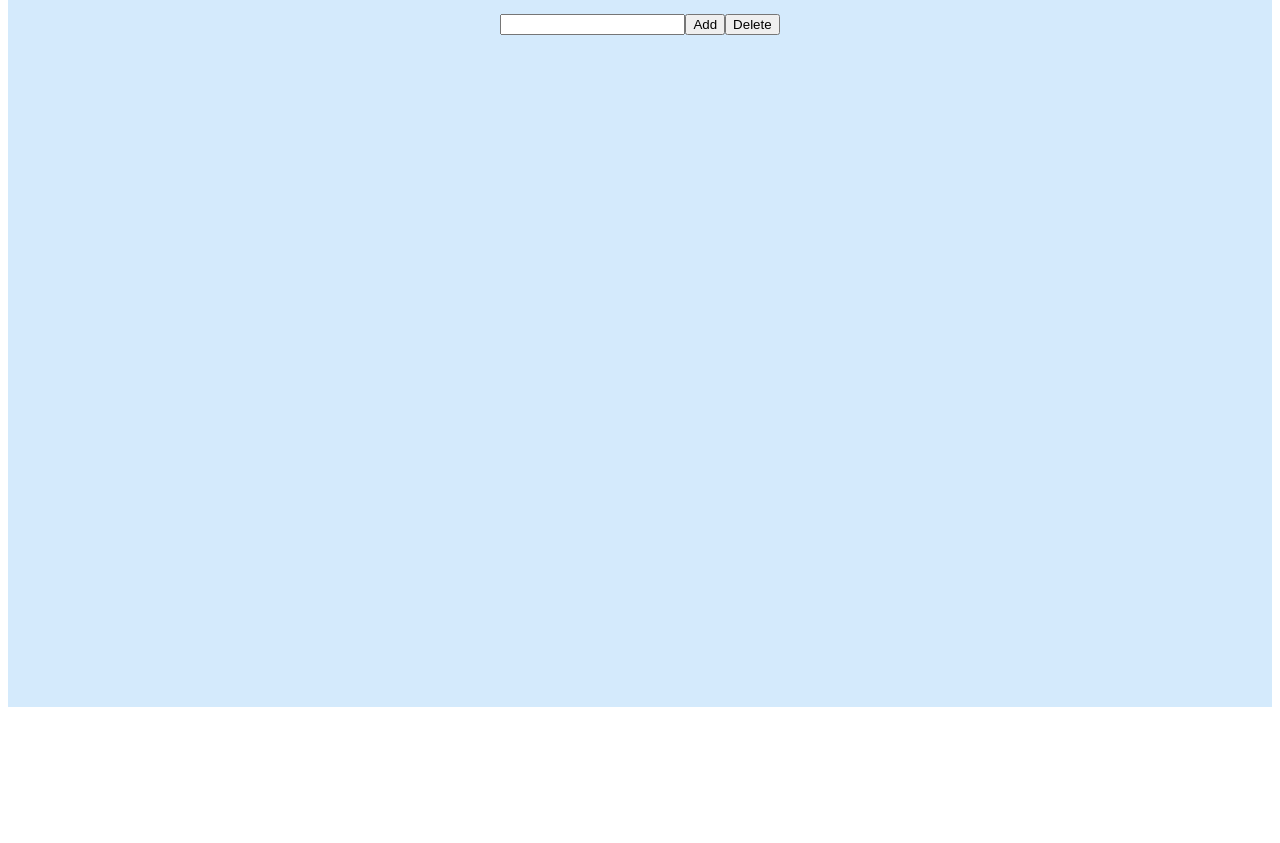
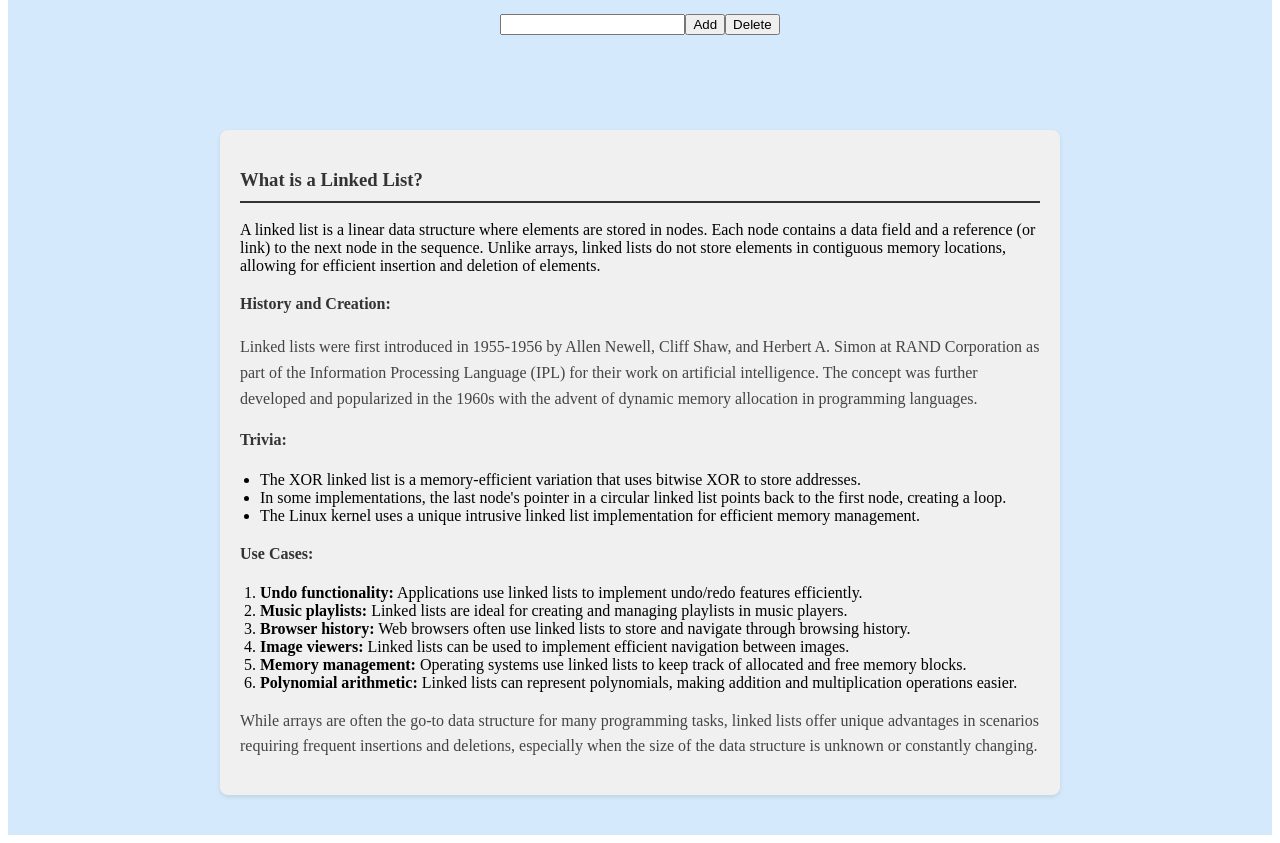
Before and after one commit to darsh175223/Algo-Fluent-Website, a React (Create React App) app in the folder frontend/: page /apple in a window 1280 px wide. Shown: the part 280-1123 px from the top of the page. Before the commit the page ends 995 px from the top, so only its background shows below. Built offline with nearby package versions, Linux system fonts and the light colour scheme.

Commit message:
added explanations for Linked Lists

```diff
--- a/frontend/src/components/ArrayVisualizer.js
+++ b/frontend/src/components/ArrayVisualizer.js
@@ -44,10 +44,10 @@ const ArrayVisualizer = () => {
 
   return (
     <div className="visualizer-container" style={{ marginBottom: 20 }}>
-              <h2>Linked-List Visualizer</h2>
-        <div style={{ marginBottom: 75 }}>
+      <h2>Linked-List Visualizer</h2>
+      <div style={{ marginBottom: 75 }}>
         <Controls addElement={addElement} deleteElement={deleteElement} />
-        </div>
+      </div>
 
       <div className="array-container" style={{ marginBottom: 20 }}>
         {array.map((el, index) => (
@@ -59,6 +59,39 @@ const ArrayVisualizer = () => {
           </div>
         ))}
       </div>
+
+      <div className="linked-list-explanation" style={{ marginTop: 20, textAlign: 'left', maxWidth: '800px', margin: '0 auto', padding: '20px', backgroundColor: '#f0f0f0', borderRadius: '8px', boxShadow: '0 2px 4px rgba(0,0,0,0.1)' }}>
+        <h3 style={{ color: '#333', borderBottom: '2px solid #333', paddingBottom: '10px' }}>What is a Linked List?</h3>
+        <p>
+          A linked list is a linear data structure where elements are stored in nodes. Each node contains a data field and a reference (or link) to the next node in the sequence. Unlike arrays, linked lists do not store elements in contiguous memory locations, allowing for efficient insertion and deletion of elements.
+        </p>
+
+        <h4 style={{ color: '#333', marginTop: '20px' }}>History and Creation:</h4>
+        <p style={{ lineHeight: '1.6', color: '#444' }}>
+          Linked lists were first introduced in 1955-1956 by Allen Newell, Cliff Shaw, and Herbert A. Simon at RAND Corporation as part of the Information Processing Language (IPL) for their work on artificial intelligence. The concept was further developed and popularized in the 1960s with the advent of dynamic memory allocation in programming languages.
+        </p>
+
+        <h4 style={{ color: '#333', marginTop: '20px' }}>Trivia:</h4>
+        <ul style={{ paddingLeft: '20px', marginBottom: '15px' }}>
+          <li>The XOR linked list is a memory-efficient variation that uses bitwise XOR to store addresses.</li>
+          <li>In some implementations, the last node's pointer in a circular linked list points back to the first node, creating a loop.</li>
+          <li>The Linux kernel uses a unique intrusive linked list implementation for efficient memory management.</li>
+        </ul>
+
+        <h4 style={{ color: '#333', marginTop: '20px' }}>Use Cases:</h4>
+        <ol style={{ paddingLeft: '20px' }}>
+          <li><strong>Undo functionality:</strong> Applications use linked lists to implement undo/redo features efficiently.</li>
+          <li><strong>Music playlists:</strong> Linked lists are ideal for creating and managing playlists in music players.</li>
+          <li><strong>Browser history:</strong> Web browsers often use linked lists to store and navigate through browsing history.</li>
+          <li><strong>Image viewers:</strong> Linked lists can be used to implement efficient navigation between images.</li>
+          <li><strong>Memory management:</strong> Operating systems use linked lists to keep track of allocated and free memory blocks.</li>
+          <li><strong>Polynomial arithmetic:</strong> Linked lists can represent polynomials, making addition and multiplication operations easier.</li>
+        </ol>
+
+        <p style={{ lineHeight: '1.6', color: '#444', marginTop: '15px' }}>
+          While arrays are often the go-to data structure for many programming tasks, linked lists offer unique advantages in scenarios requiring frequent insertions and deletions, especially when the size of the data structure is unknown or constantly changing.
+        </p>
+      </div>
     </div>
   );
 };
```
